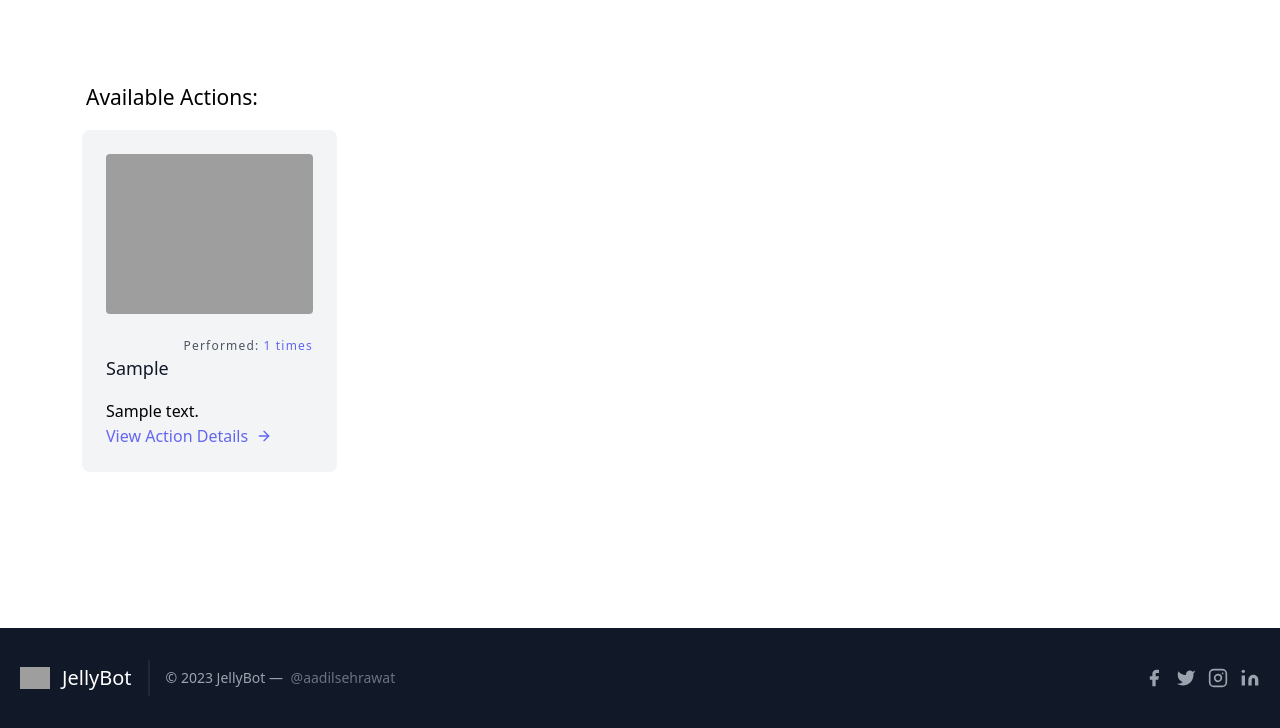
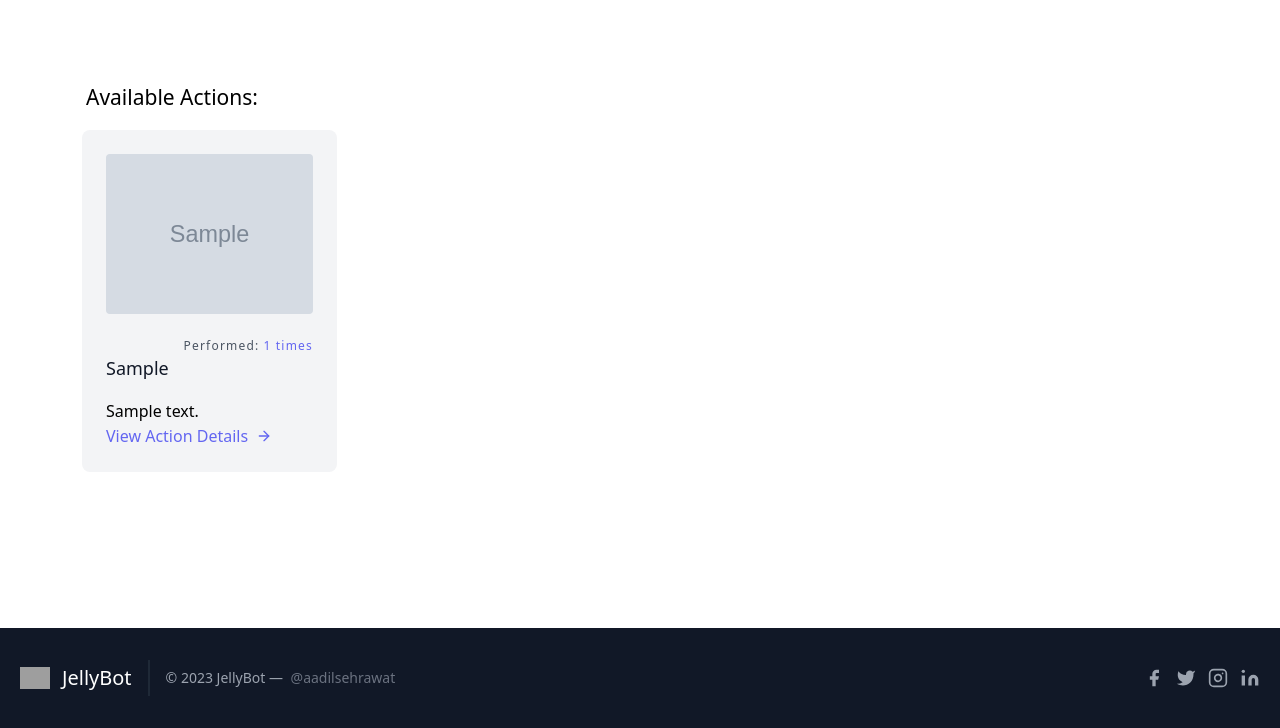
Before and after one commit to aadilsehrawat/JellyBot, a Django app: page /actions/ in a window 1280 px wide. Shown: the part 72-800 px from the top of the page. Run offline with Django 4.2, Linux system fonts and the light colour scheme; tables that the repository leaves empty hold one stand-in row (values such as "Sample post"); grey boxes marked "Sample" are stand-in pictures; some libraries are stand-ins or nearby versions; grey boxes are pictures that could not be loaded.

Commit message:
Corrected cover_image url

```diff
--- a/App/templates/App/actions.html
+++ b/App/templates/App/actions.html
@@ -128,7 +128,7 @@
             <div class="xl:w-1/4 md:w-1/2 p-4">
                 <div id="event-card" class="bg-gray-100 p-6 rounded-lg">
                     {% if action.cover_image %}
-                        <img class="h-40 rounded w-full object-cover object-center mb-6" src="{{action.cover.url}}" onerror="this.onerror=null; this.src='https://www.littlethings.info/wp-content/uploads/2014/04/dummy-image-grey-e1398449111870.jpg';" alt="Event Cover Image" class="img-responsive" />
+                        <img class="h-40 rounded w-full object-cover object-center mb-6" src="{{action.cover_image.url}}" onerror="this.onerror=null; this.src='https://www.littlethings.info/wp-content/uploads/2014/04/dummy-image-grey-e1398449111870.jpg';" alt="Event Cover Image" class="img-responsive" />
                     {% endif %}
                 <div id="performed" class="flex">
                     <h3 class="tracking-widest text-gray-600 text-xs font-medium title-font mr-1">Performed:
```
